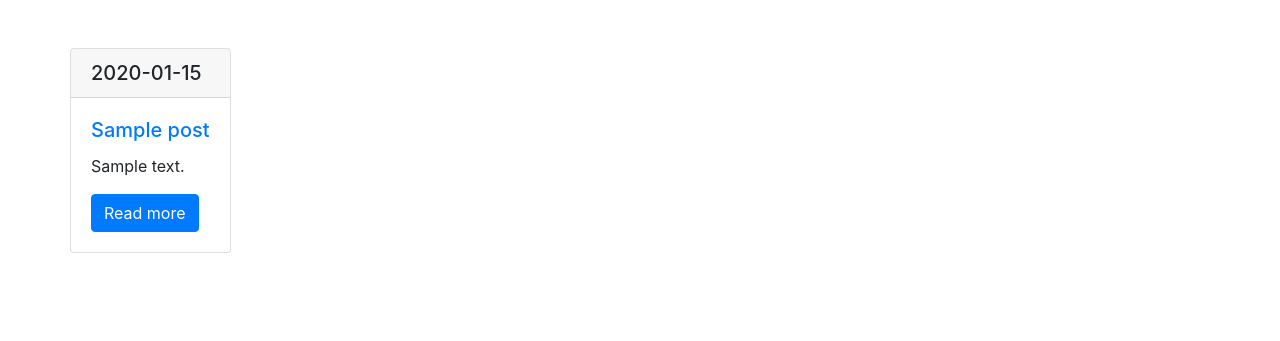
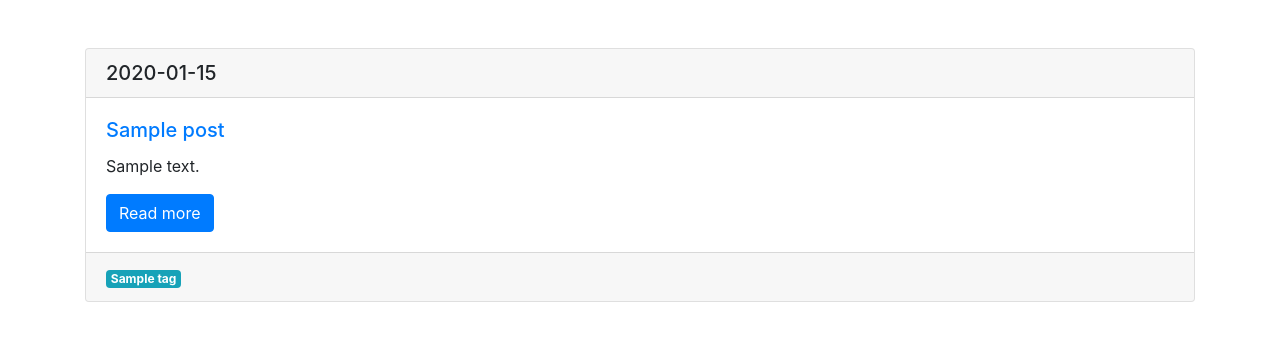
Before and after one commit to arepw/flaskBlog, a Python web app: template app/posts/templates/posts/posts.html in a window 1280 px wide. Shown: the part 56-397 px from the top of the page. Run offline with Jinja, Linux system fonts and the light colour scheme; the template is opened without the code that fills it: most values are stand-ins (such as "Sample title", 1, 10 or a date in 2020).

Commit message:
Added post-tags relation, little templates changes

```diff
--- a/app/posts/templates/posts/post_detail.html
+++ b/app/posts/templates/posts/post_detail.html
@@ -7,6 +7,6 @@
 {% block content %}
   <h1>{{ post.title }}</h1>
   <div class="container">
-    <p>{{ post.body }} dssdklskdlsdsl</p>
+    <p>{{ post.body }}</p>
   </div>
 {% endblock %}
--- a/app/posts/templates/posts/posts.html
+++ b/app/posts/templates/posts/posts.html
@@ -5,7 +5,7 @@
 
 {% block content %}
   {% for post in posts %}
-    <div class="card">
+    <div class="card mt-4">
       <h5 class="card-header">
         {{ post.created.date() }}
       </h5>
@@ -19,6 +19,11 @@
           Read more
         </a>
       </div>
+      <div class="card-footer text-muted">
+        {% for tag in post.tags %}
+          <span class="badge badge-info">{{ tag.title }}</span>
+        {% endfor %}
+      </div>
     </div>
   {% endfor %}
 {% endblock %}
--- a/app/templates/base.html
+++ b/app/templates/base.html
@@ -37,10 +37,10 @@
   </div>
 </nav>
 <div class="container">
-  <div class="row">
+
       {% block content %}
       {% endblock %}
-  </div>
+
 </div>
 </body>
 </html>
```
Also changed, not shown: app/models.py (+8 -0 lines).
